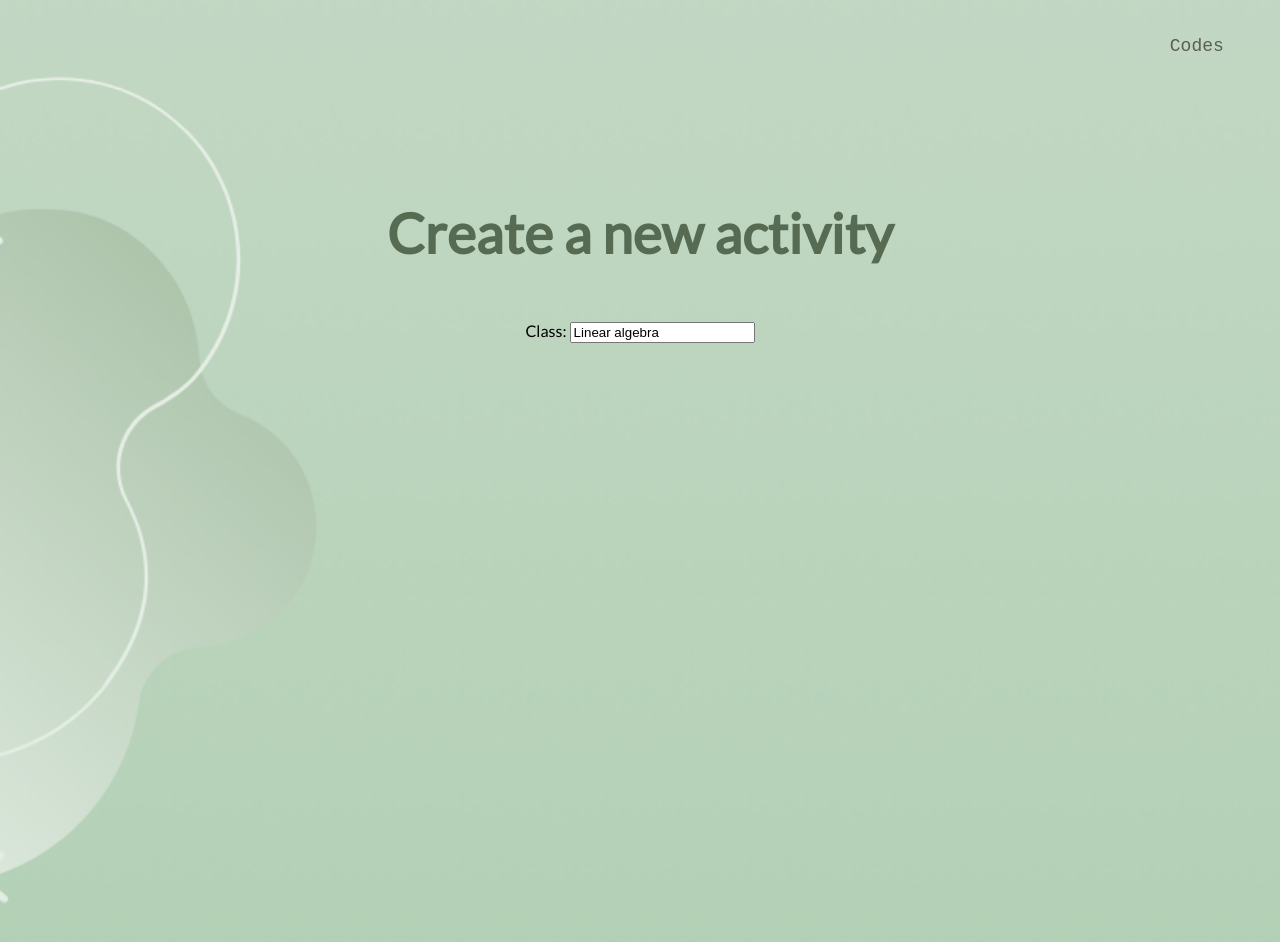
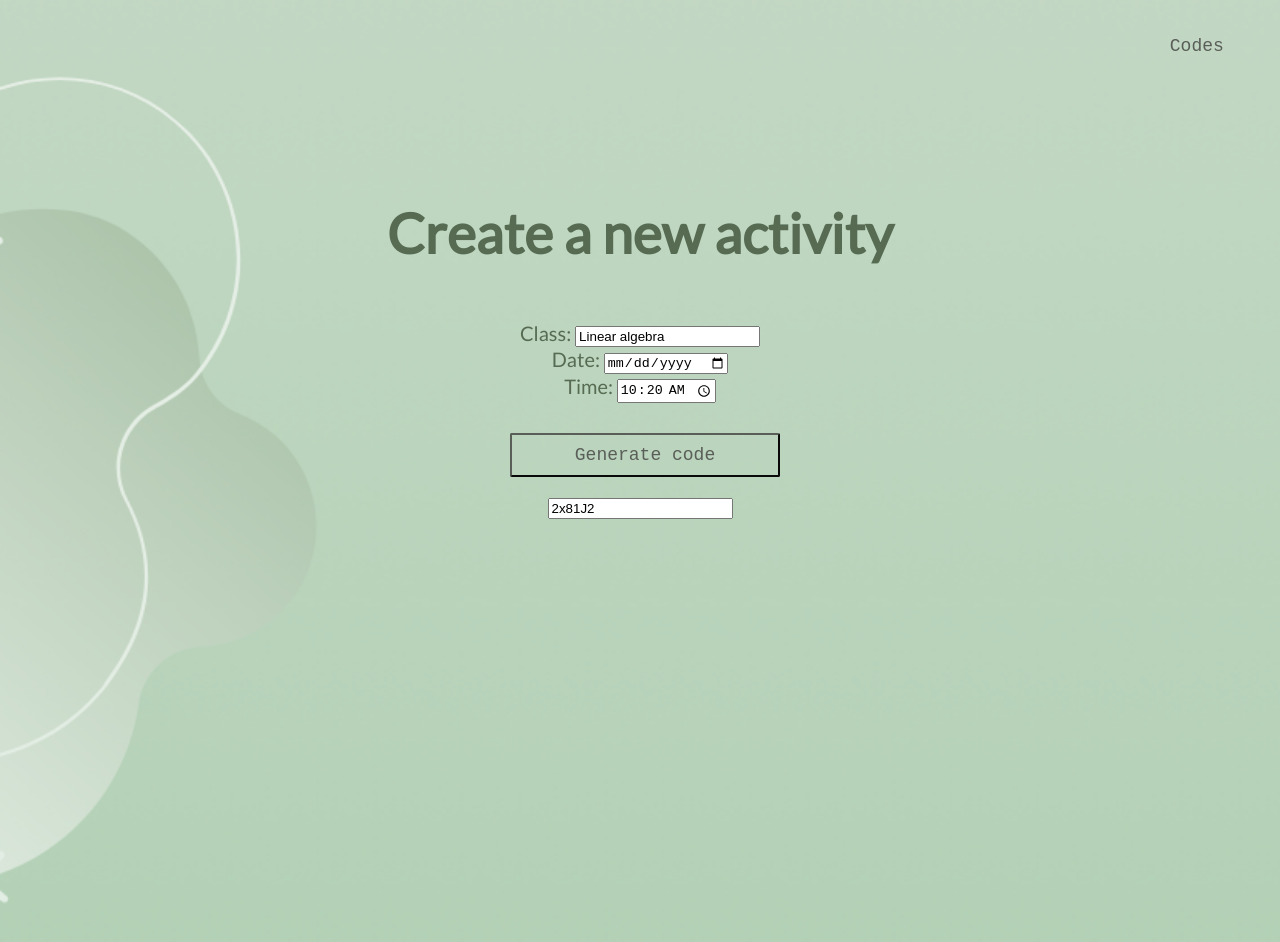
Before and after one commit to LuisaBalaban/ALT_project, a React (Create React App) app in the folder frontend/: page /activity in a window 1280 px wide. Shown: the top 942 px of the page. Built offline with nearby package versions, Linux system fonts and the light colour scheme.

Commit message:
faviconupd

```diff
--- a/frontend/public/index.html
+++ b/frontend/public/index.html
@@ -24,7 +24,7 @@
       work correctly both with client-side routing and a non-root public URL.
       Learn how to configure a non-root public URL by running `npm run build`.
     -->
-    <title>React App</title>
+    <title>ALTFeed</title>
   </head>
   <body>
     <noscript>You need to enable JavaScript to run this app.</noscript>
--- a/frontend/src/components/components.css
+++ b/frontend/src/components/components.css
@@ -46,6 +46,7 @@
     font-family: 'Lato', sans-serif;
     color:#566B52;
     font-size: 20px;
+
 }
 #radio
 {
@@ -56,6 +57,7 @@
 {
     margin-top: 30px;
     width: 270px;
+    margin-bottom: 20px;
 }
 .buttons
 {
@@ -66,3 +68,8 @@
     color: #566B52;
 
 }
+.label
+{
+
+
+}
--- a/frontend/src/containers/Activity.js
+++ b/frontend/src/containers/Activity.js
@@ -7,11 +7,17 @@ function Activity()
     return(<div>
         <Header/>
         <h3>Create a new activity</h3>
-        <div className="CreateAct">
+        <div className="Register">
 
-            <label for="class"  id="class" >Class: </label>
+            <label className="label" for="class"  id="class" >Class: </label>
             <input type="text" id="uname" name="uname" value="Linear algebra"/><br/>
+            <label className="label" for="date"  id="date" >Date: </label>
+            <input type="date" id="date" name="date" value="10/09/2020"/><br/>
+            <label className="label" for="time"  id="time" >Time: </label>
+            <input type="time" id="time" name="time" value="10:20"/><br/>
             </div>
+         <button type="submit" className="msgBtn" onClick="return false;">Generate code</button><br/>
+         <input type="text" id="code" name="code" value="2x81J2"/><br/>
 
         </div>)
 }
```
Also changed, not shown: 2 other files (tests, documents, lock files or other folders).
